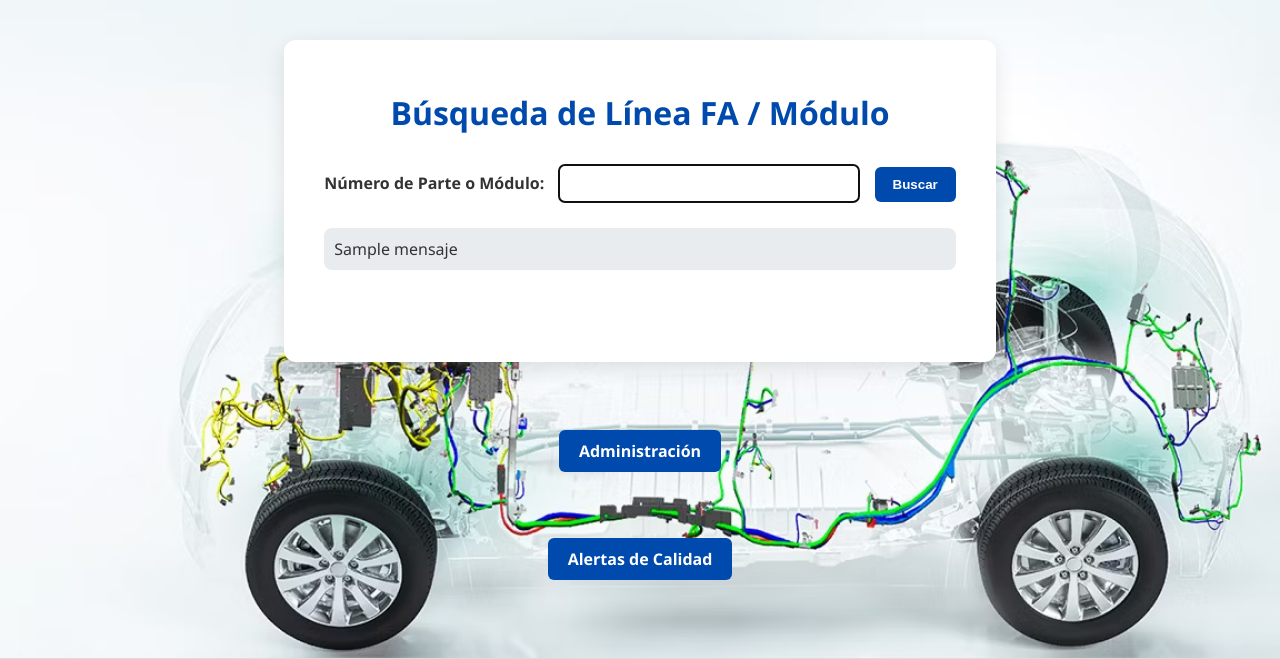
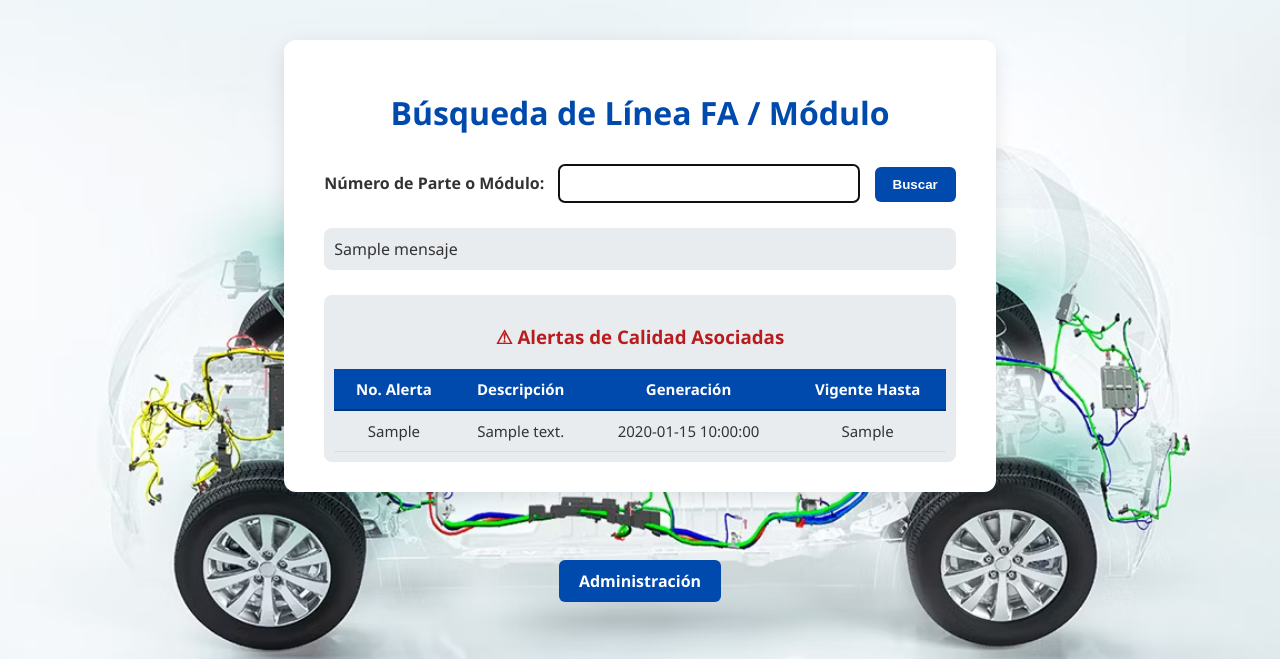
Before and after one commit to moisesrmz/WebAppLineFinder, a Flask app: template frontend/templates/index.html in a window 1280 px wide. Shown: the top 659 px of the page. Run offline with Flask 3, Linux system fonts and the light colour scheme; the template is opened without the code that fills it: most values are stand-ins (such as "Sample title", 1, 10 or a date in 2020); parts of the project's set-up code (start-up, migrations or seed data) failed here and were passed over.

Commit message:
agregando resultados en index

```diff
--- a/frontend/templates/index.html
+++ b/frontend/templates/index.html
@@ -145,6 +145,28 @@
         <div class="results">
             {{ mensaje|safe }}
         </div>
+        {% if alertas %}
+        <div class="results" style="margin-top:25px;">
+            <h3 style="color:#b91c1c;">⚠ Alertas de Calidad Asociadas</h3>
+            <table>
+                <tr>
+                    <th>No. Alerta</th>
+                    <th>Descripción</th>
+                    <th>Generación</th>
+                    <th>Vigente Hasta</th>
+                </tr>
+                {% for a in alertas %}
+                <tr>
+                    <td>{{ a.numero_alerta }}</td>
+                    <td>{{ a.descripcion }}</td>
+                    <td>{{ a.fecha_generacion }}</td>
+                    <td>{{ a.vigente_hasta }}</td>
+                </tr>
+                {% endfor %}
+            </table>
+        </div>
+        {% endif %}
+
     </div>
 
     <!-- 🔘 Botones -->
```
Also changed, not shown: backend/routes/views.py (+17 -1 lines).
